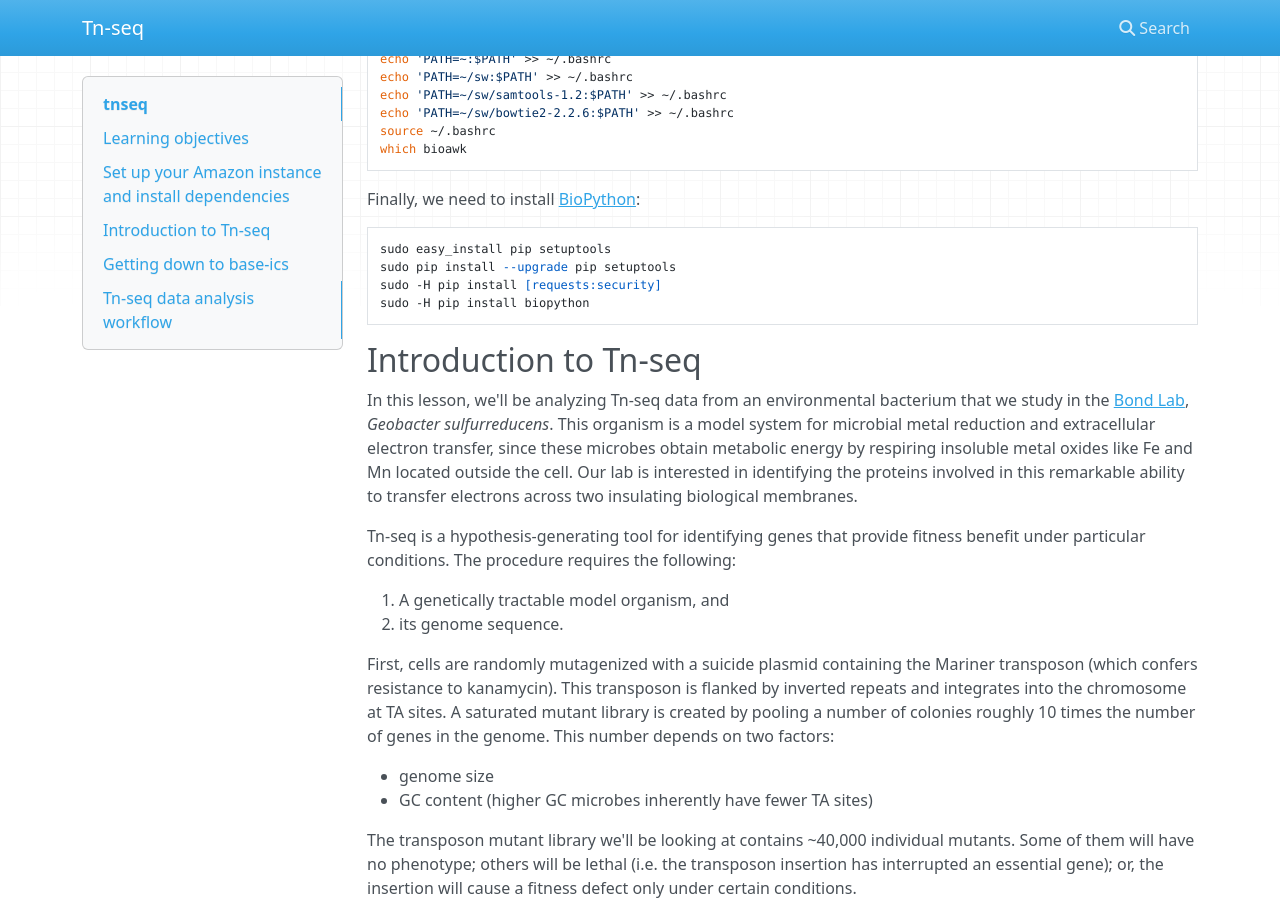
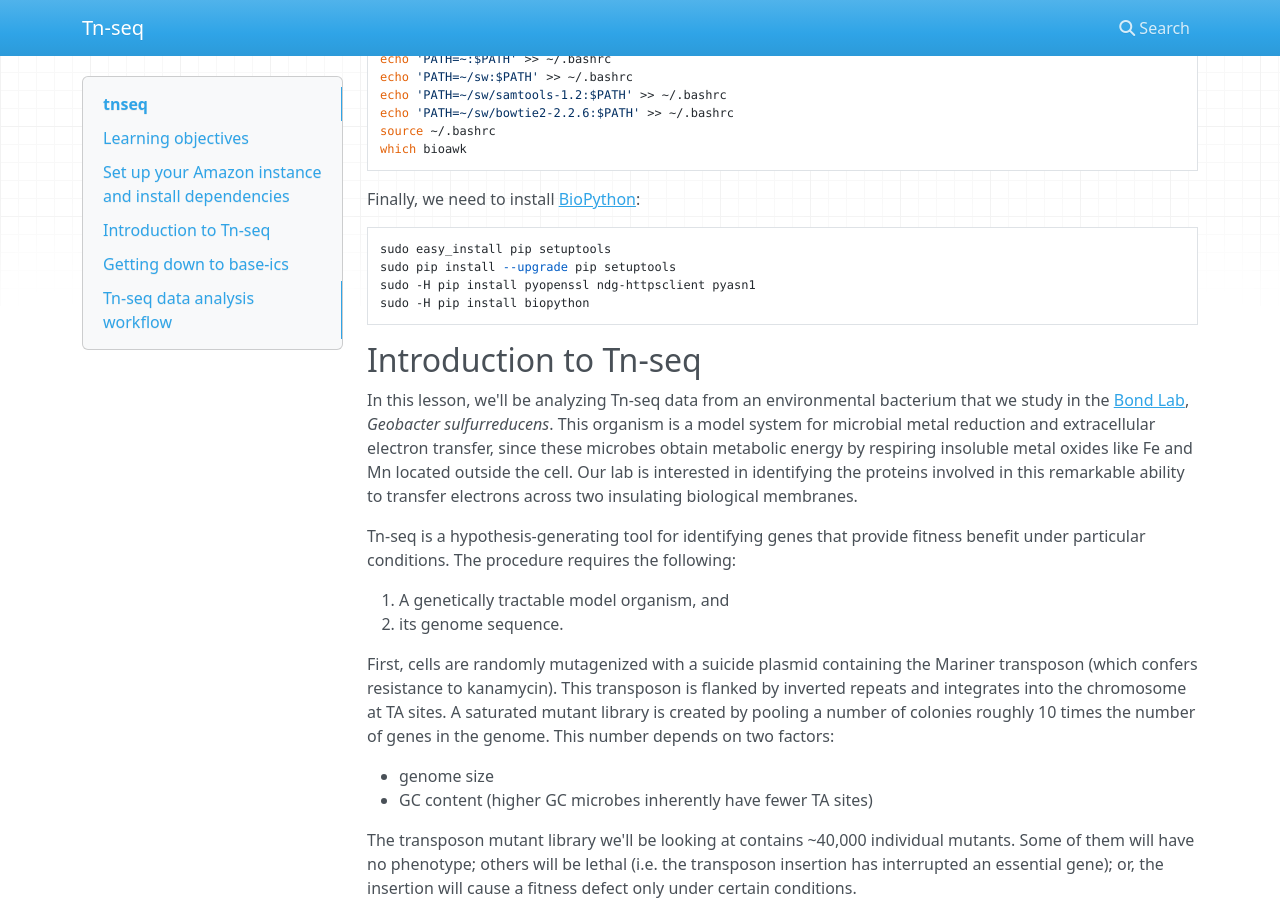
Before and after one commit to jbadomics/tnseq, an MkDocs documentation site: the page built from docs/index.md, in a window 1280 px wide and 900 px high, scrolled down 1342 px. Built offline with MkDocs 1.6.1, drawn with Linux system fonts in a browser that asks for light colours; nearby versions of some CDN libraries.

Commit message:
corrected instructions for python package installation

```diff
--- a/docs/index.md
+++ b/docs/index.md
@@ -61,7 +61,7 @@ Finally, we need to install [BioPython](http://biopython.org/wiki/Main_Page):
 
     sudo easy_install pip setuptools
     sudo pip install --upgrade pip setuptools
-    sudo -H pip install [requests:security]
+    sudo -H pip install pyopenssl ndg-httpsclient pyasn1
     sudo -H pip install biopython
 
 ## Introduction to Tn-seq
```
